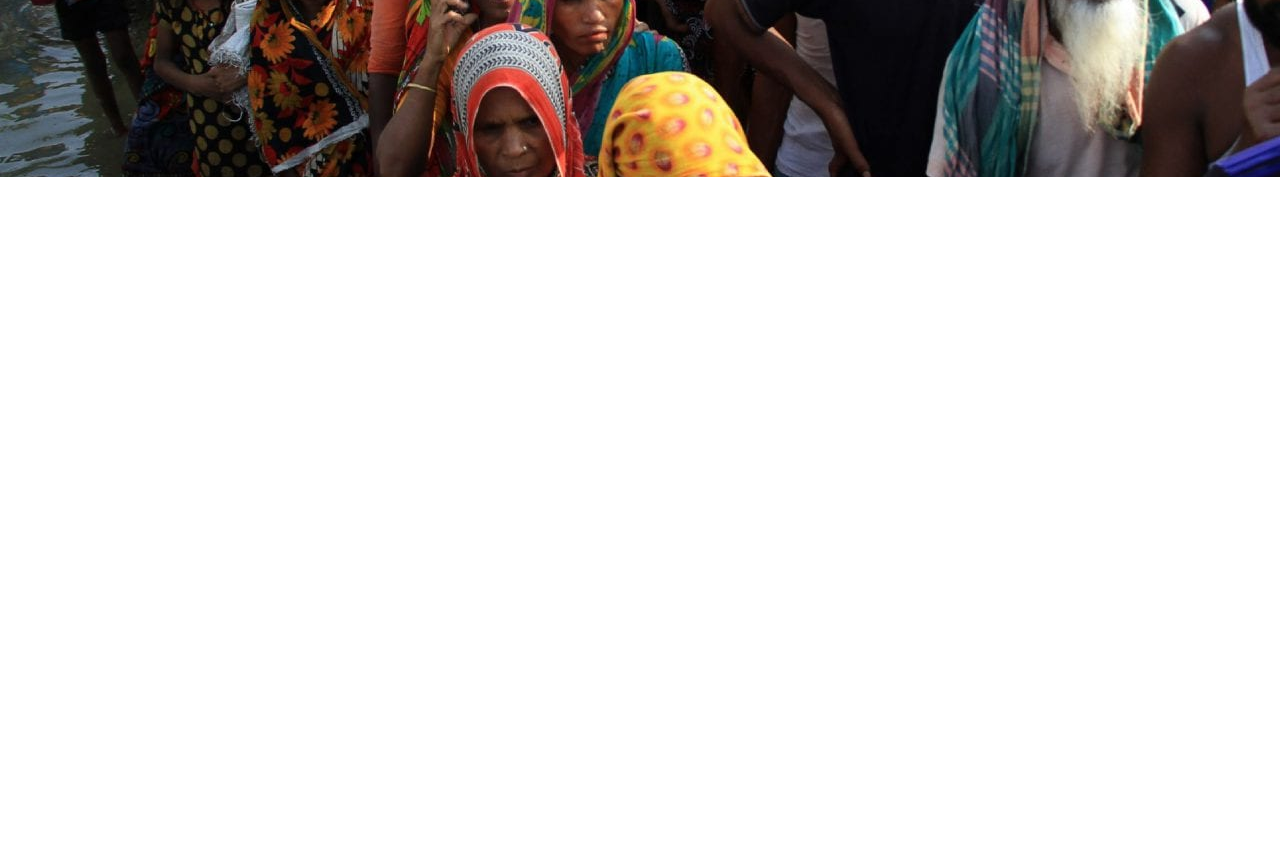
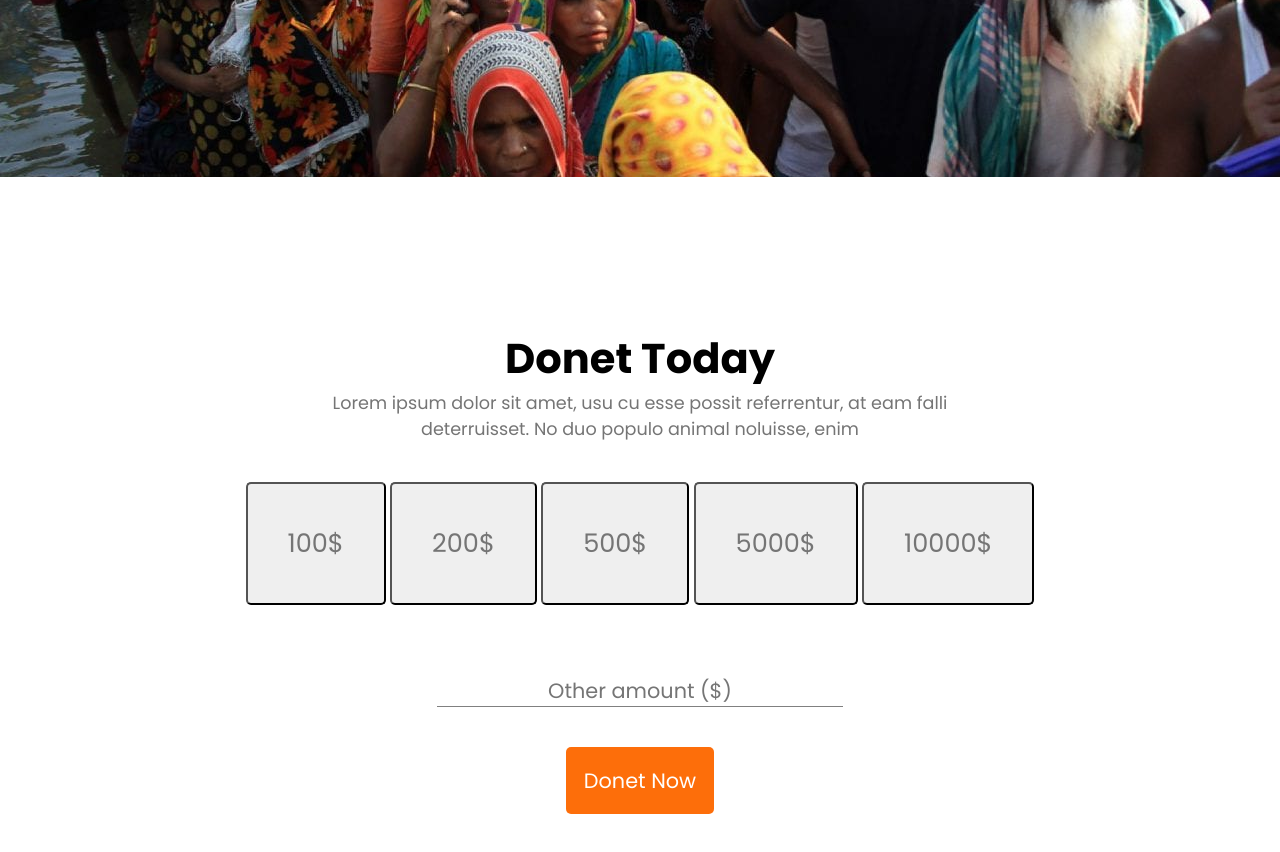
Before and after one commit to mssadik/donet-today-sadik, a plain HTML site: page index.html in a window 1280 px wide. Shown: the part 532-1384 px from the top of the page. Before the commit the page ends 800 px from the top, so only its background shows below. Drawn offline with Linux system fonts and the light colour scheme.

Commit message:
donet section is done

```diff
--- a/index.html
+++ b/index.html
@@ -8,10 +8,29 @@
     <link rel="stylesheet" href="styles/style.css">
 </head>
 <body>
+    <!-- header start here  -->
     <header class="header">
         <h1 class="banner-title">Let’s Help Those Who Are <br> More In Need</h1>
         <p class="common-para para">Lorem ipsum dolor sit amet, usu cu esse possit referrentur, at eam falli <br> deterruisset. No duo populo animal noluisse, enim</p>
         <button class="primary-btn btn">Donet Now</button>
     </header>
+    <!-- header end here  -->
+    <!-- main start here  -->
+    <section class="donet-section">
+        <div class="donet-text">
+            <h2 class="common-title">Donet Today</h2>
+            <p class="common-para">Lorem ipsum dolor sit amet, usu cu esse possit referrentur, at eam falli <br> deterruisset. No duo populo animal noluisse, enim</p>
+        </div>
+        <div class="donet-btn">
+            <button class="btn">100$</button>
+            <button class="btn">200$</button>
+            <button class="btn">500$</button>
+            <button class="btn">5000$</button>
+            <button class="btn">10000$</button>
+        </div>
+        <input type="text" placeholder="Other amount ($)">
+        <button class="primary-btn">Donet Now</button>
+    </section>
+    <!-- main end here  -->
 </body>
 </html>
--- a/styles/style.css
+++ b/styles/style.css
@@ -43,3 +43,36 @@
     color: rgb(233, 217, 217);
 }
 /* header end here  */
+/* main start here  */
+/* donet section start here  */
+.donet-section{
+    margin: 150px 10px;
+    display: flex;
+    flex-direction: column;
+    align-items: center;
+    text-align: center;
+    gap: 40px;
+}
+.donet-btn .btn{
+    padding: 40px;
+    color:#757575;
+    font-size: 1.6rem;
+    border-radius: 5px;
+    margin-bottom: 30px;
+}
+.donet-btn .btn:hover{
+    border: 2px solid rgb(232, 43, 43);
+    color: rgb(232, 43, 43);
+    background-color: #ac8a84;
+    border-radius: 5px;
+
+}
+.donet-section input{
+    border: none;
+    border-bottom: 1px solid gray;
+    text-align: center;
+    font-size: 1.3rem;
+}
+
+/* donet section start here  */
+/* main end here  */
```
